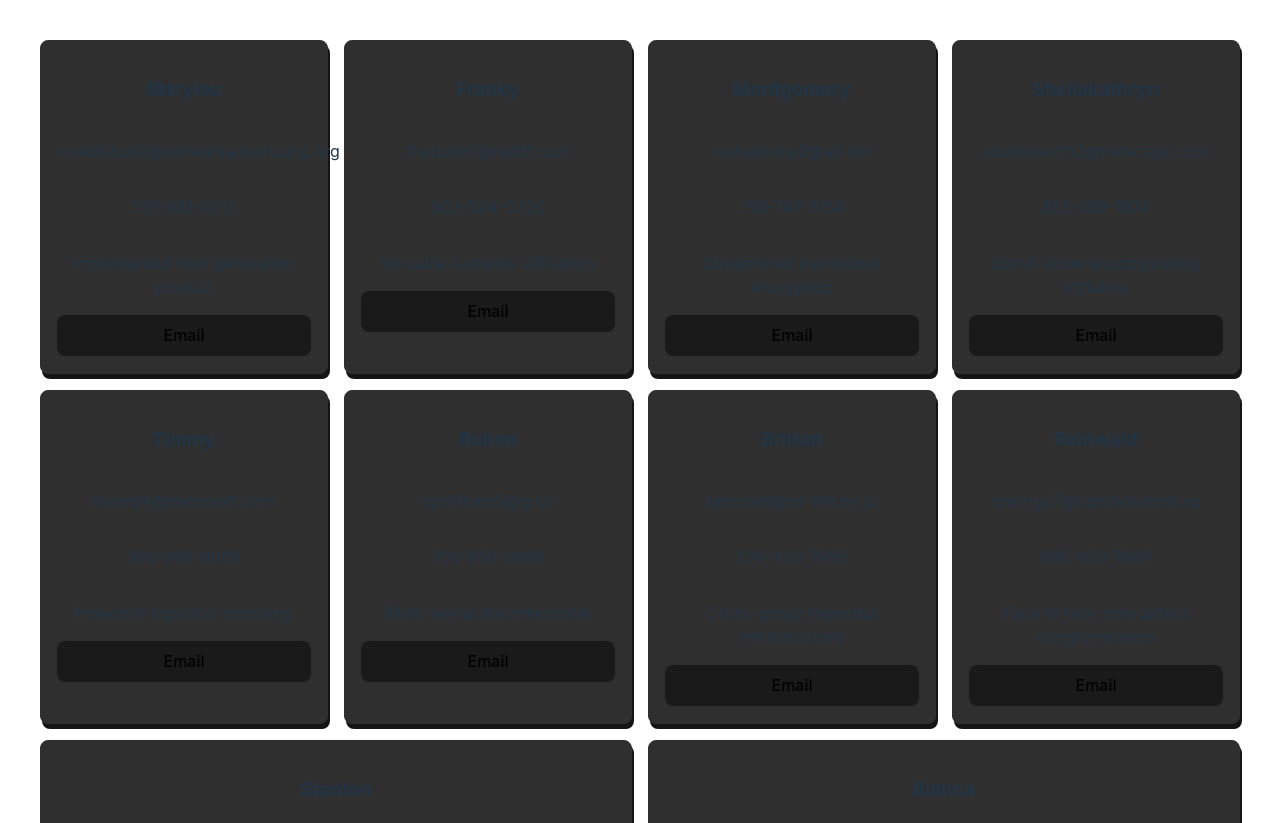
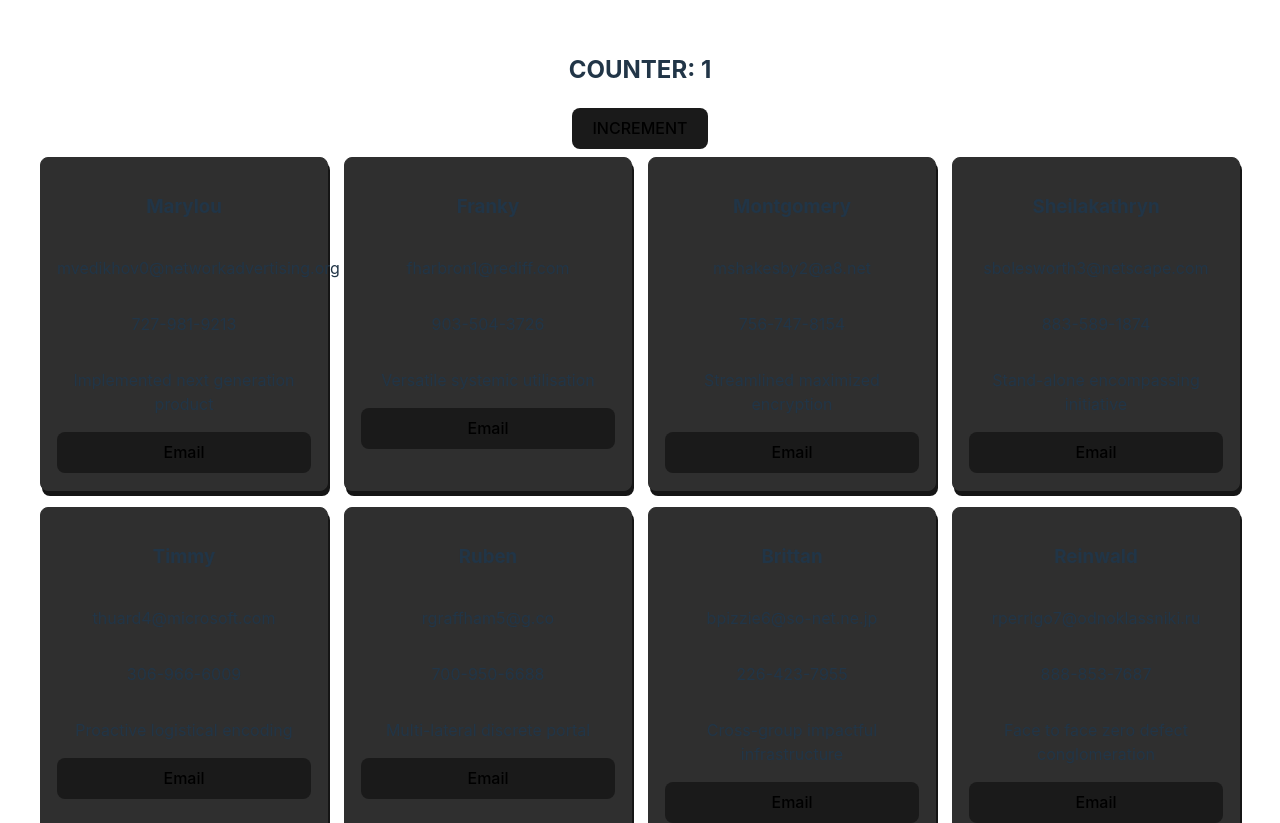
Before and after one commit to FMiscia/react-course, a React (Vite) app: page / in a window 1280 px wide. Shown: the top 823 px of the page. Built offline with nearby package versions, Linux system fonts and the light colour scheme.

Commit message:
useState and render cycles

```diff
--- a/src/App.tsx
+++ b/src/App.tsx
@@ -1,10 +1,19 @@
 import './App.css'
 import { contacts } from '../db'
 import ContactCard from './components/ContactCard'
+import { useState } from 'react'
+import Button from './components/Button'
 
 function App() {
+    const [number, setNumber] = useState(1)
     return (
         <div className="App">
+            <h2>COUNTER: {number}</h2>
+            <Button label='INCREMENT' onClick={() => {
+                setNumber(number + 1)
+                setNumber(number + 1)
+                setNumber(number + 5)
+            }} />
             <div style={{ display: 'flex', flexDirection: 'row', flexWrap: 'wrap' }}>
                 {contacts.map((it) => (
                     <ContactCard key={it.id} {...it} />
```
